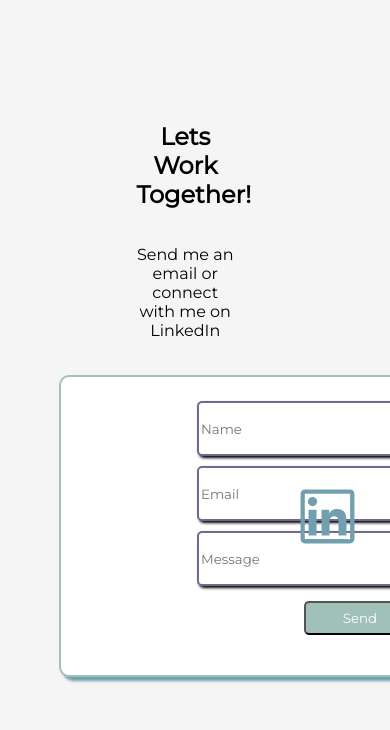
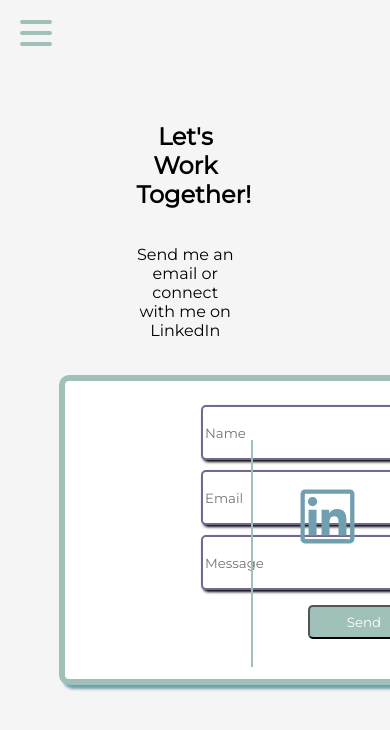
Before and after one commit to KaleChip24/portfolio, a React (Create React App) app in the folder client/: page /contact in a window 390 px wide. Shown: the top 730 px of the page. Built offline with nearby package versions, Linux system fonts and the light colour scheme; a web font is replaced by a local one.

Commit message:
css adjustment of nav hamburger, add content to projects screen

```diff
--- a/client/src/components/Navbar/Navbar.css
+++ b/client/src/components/Navbar/Navbar.css
@@ -133,10 +133,9 @@ body {
 .nav-container .checkbox {
   position: absolute;
   display: block;
+  margin-top: 20px;
   height: 32px;
   width: 32px;
-  top: 12px;
-  left: -112px;
   z-index: 5;
   opacity: 0;
   cursor: pointer;
@@ -147,8 +146,7 @@ body {
   height: 26px;
   width: 32px;
   position: absolute;
-  top: 17px;
-  left: -110px;
+  margin-top: 20px;
   z-index: 2;
   display: flex;
   flex-direction: column;
@@ -182,7 +180,7 @@ body {
   background-color: whitesmoke;
   box-shadow: inset 0 0 2000px rgba(255, 255, 255, .5);
   height: 25vh;
-  width: 23vw;
+  width: 25vw;
   transform: translate(-200%);
   display: flex;
   flex-direction: column;
--- a/client/src/screens/Contact/Contact.css
+++ b/client/src/screens/Contact/Contact.css
@@ -17,7 +17,7 @@
   margin: 20px;
   grid-row: 8;
   grid-column: 3;
-  border: 2px solid #A0C1B9;
+  border: 6px solid #A0C1B9;
   border-radius: 10px;
   box-shadow: 4px 4px 3px #70A0AF;
   padding: 19px;
@@ -88,3 +88,13 @@
 .linked-link{
   color: #70A0AF;
 }
+
+.vl{
+  grid-row: 10;
+  grid-column: 14;
+  border-left: 2px solid #A0C1B9;
+  height: 227px;
+  left: 50%;
+  margin-left: -3px;
+  top: 0;
+}
--- a/client/src/screens/Contact/Contact.jsx
+++ b/client/src/screens/Contact/Contact.jsx
@@ -23,7 +23,7 @@ function Contact(props) {
 
   return (
     <div className='contact-container'>
-      <h2 className="contact-title">Lets Work Together!</h2>
+      <h2 className="contact-title">Let's Work Together!</h2>
       <p className="contact-blerb">Send me an email or connect with me on LinkedIn</p>
       <form className='contact-form' ref={form} onSubmit={sendEmail}>
         <input className='name-input' type='text' name='from_name' placeholder='Name' />
@@ -32,6 +32,7 @@ function Contact(props) {
         <input className='submit-btn' type="submit" value="Send" />
         {/* <button className="submit-btn">Submit</button> */}
       </form>
+      <div className="vl"></div>
       <div className="contact-linkedIn">
         <a
           className="linked-link"
--- a/client/src/screens/Home/Home.css
+++ b/client/src/screens/Home/Home.css
@@ -11,7 +11,7 @@
 
 .landing-container {
   grid-column: 3 / span 16;
-  grid-row: 3 / span 16;
+  grid-row: 2 / span 16;
   display: grid;
   grid-template-columns: repeat(10, 10%);
   grid-template-rows: repeat(9, 10%);
@@ -48,7 +48,7 @@
 }
 
 .info-bite{
-  grid-row: 18;
+  grid-row: 16;
   grid-column: -15;
   height: 30px;
   padding-top: 8px;
--- a/client/src/screens/Projects/Projects.css
+++ b/client/src/screens/Projects/Projects.css
@@ -1,5 +1,18 @@
-.projects-container{
+.projects-wrapper{
   display: grid;
   background-color: whitesmoke;
   height: 100vh;
+  overflow: scroll;
 }
+
+.bricks-img{
+  height: 300px;
+}
+
+.movie-img{
+  height: 300px;
+}
+
+.tilt-img{
+  height: 300px;
+}
--- a/client/src/screens/Projects/Projects.jsx
+++ b/client/src/screens/Projects/Projects.jsx
@@ -4,8 +4,23 @@ import React from 'react';
 
 function Projects(props) {
   return (
-    <div className='projects-container'>
-      <p>projects go here!</p>
+    <div className='projects-wrapper'>
+      <p>Check out my products via their webpage or take a look at their code on GitHub</p>
+      <div className='project-card'>
+        <img className='bricks-img' src='https://res.cloudinary.com/dv2buktns/image/upload/v1644344138/Screen_Shot_2022-02-08_at_13.09.19_yc7ri7.png' alt='Project One' />
+        <h4 className='old-bricks-title'>Old Bricks New Tricks</h4>
+        <p></p>
+      </div>
+      <div className='project-card'>
+        <img className='movie-img' src='https://res.cloudinary.com/dv2buktns/image/upload/v1644344138/Screen_Shot_2022-02-08_at_13.10.17_ui93xe.png' alt='Project Two' />
+        <h4 className='mov-meow-title'>Movie Meowtian</h4>
+        <p></p>
+      </div>
+      <div className='project-card'>
+        <img className='tilt-img' src='https://res.cloudinary.com/dv2buktns/image/upload/v1644344138/Screen_Shot_2022-02-08_at_13.14.31_zkfd1y.png' alt='Project Three' />
+        <h4 className='tilt-title'>Tilt</h4>
+        <p></p>
+      </div>
     </div>
   );
 }
```
